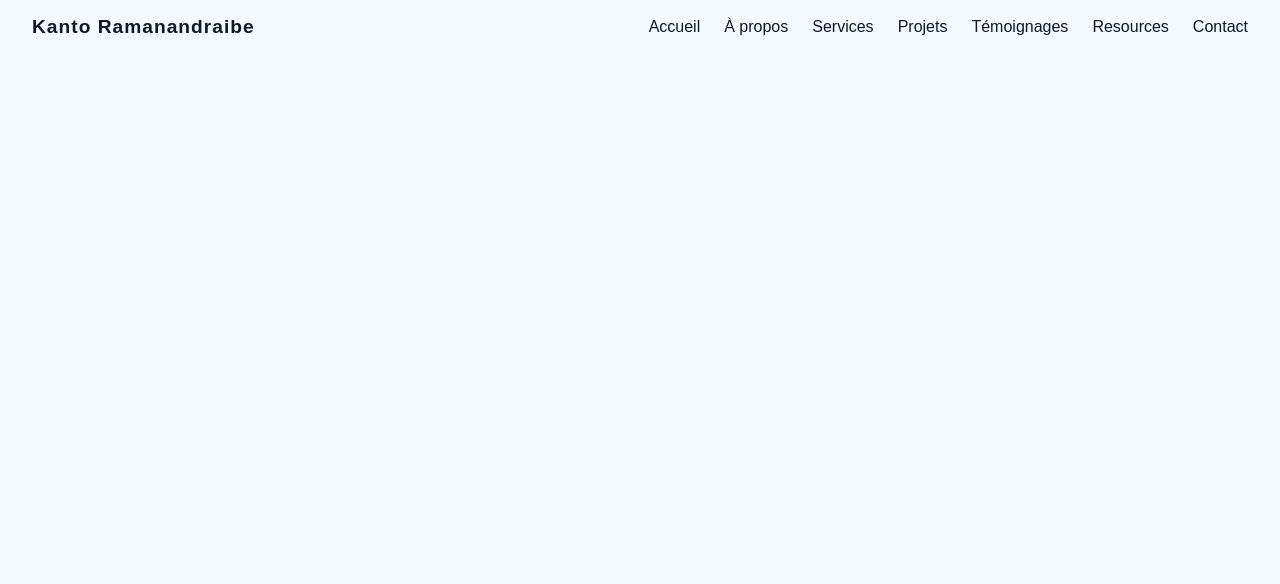
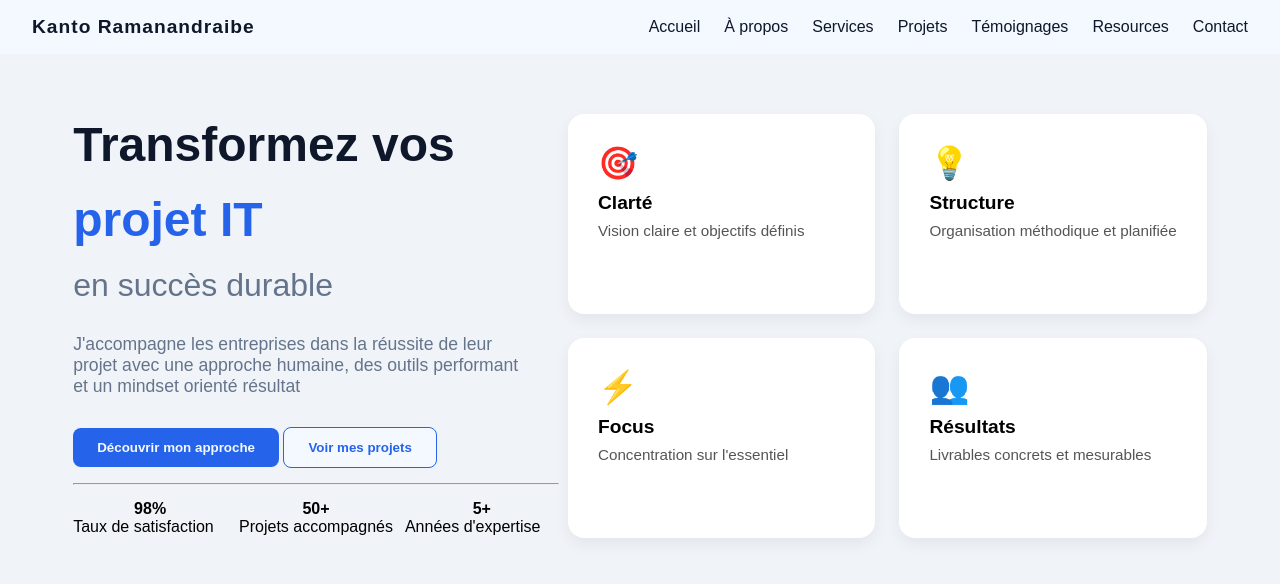
Before and after one commit to Woutnak/Portefolio2.0, a plain HTML site: page index.html in a window 1280 px wide. Drawn offline with Linux system fonts and the light colour scheme.

Commit message:
add hero section

```diff
--- a/index.html
+++ b/index.html
@@ -10,18 +10,74 @@
     <nav id="Navbar">
        <p class="logo">Kanto Ramanandraibe</p>
        <ul class="nav-links">
-        <li><a href="#">Accueil </a></li>
-        <li><a href="#">À propos </a></li>
-        <li><a href="#">Services </a></li>
-        <li><a href="#">Projets </a></li>
-        <li><a href="#">Témoignages </a></li>
-        <li><a href="#">Resources </a></li>
-        <li><a href="#">Contact </a></li>
+        <li><a href="#Heropage">Accueil </a></li>
+        <li><a href="#Apropos">À propos </a></li>
+        <li><a href="#Services">Services </a></li>
+        <li><a href="#Projets">Projets </a></li>
+        <li><a href="#Temoignage">Témoignages </a></li>
+        <li><a href="#Ressources">Resources </a></li>
+        <li><a href="#Contact">Contact </a></li>
        </ul>
     </nav>
 
     <section id="Heropage">
+      <div class="item-text">
+          <h1 class="hero-tille-1">Transformez vos</h1>
+          <h1 class="hero-tille-2">projet IT</h1>
+          <h2 class="hero-tille-3">en succès durable</h2>
+          <p class="subtitle">J'accompagne les entreprises dans la réussite de leur projet avec une approche humaine, des outils performant et un mindset orienté résultat</p>
+          <div class="item-button">
+            <button class="btn-approche"> <a href="">Découvrir mon approche</a></button>
+            <button class="btn-projet"><a href="#Projets">Voir mes projets</a></button>
+          </div>
+          <hr>
+          <div class="little-card">
+            <div class="item">
+                <h4>98%</h4>
+                <p>Taux de satisfaction </p>
+            </div>
+            <div class="item">
+                <h4>50+ </h4>
+                <p> Projets accompagnés</p>
+            </div>
+            <div class="item">
+                <h4> 5+ </h4>
+                <p>Années d'expertise</p>
+            </div>
+          </div>
+
+        </div>
+
+      <div class="cards-grid">
+      <div class="card blue">
+        <div class="icon">🎯</div>
+        <h3>Clarté</h3>
+        <p>Vision claire et objectifs définis</p>
+      </div>
+      <div class="card green">
+        <div class="icon">💡</div>
+        <h3>Structure</h3>
+        <p>Organisation méthodique et planifiée</p>
+      </div>
+      <div class="card purple">
+        <div class="icon">⚡</div>
+        <h3>Focus</h3>
+        <p>Concentration sur l'essentiel</p>
+      </div>
+      <div class="card orange">
+        <div class="icon">👥</div>
+        <h3>Résultats</h3>
+        <p>Livrables concrets et mesurables</p>
+      </div>
+    </div>
 
     </section>
+
+    <section id="Apropos"></section>
+    <section id="Services"></section>
+    <section id="Projets"></section>
+    <section id="Temoignages"></section>
+    <section id="Ressources"></section>
+    <section id="Contact"></section>
 </body>
 </html>
--- a/styles/style.css
+++ b/styles/style.css
@@ -14,6 +14,13 @@
   --color-primary-blue: #2563eb;     /* blue-600 - couleur de marque */
   --color-hover-blue: #1d4ed8;       /* blue-700 - hover */
   --color-light-blue: #eff6ff;       /* blue-50 - background subtil */
+
+
+/* Couleurs spécifiques */
+--blue: #306eff;
+--green: #00b87c;
+--purple: #a259ff;
+--orange: #ff7a00;
 }
 
 
@@ -22,12 +29,16 @@ body{
     font-family: sans-serif;
 }
 
+a {
+  text-decoration: none;
+}
+
 #Navbar {
   display: flex;
   justify-content: space-between;
   align-items: center;
   padding: 1rem 2rem;
-  background-color: #f4f9ff;
+  background-color: transparent;
   position: sticky;
   top: 0;
   }
@@ -54,3 +65,111 @@ body{
 #Navbar .nav-links a:hover {
   color: var(--color-hover-blue);
 }
+
+/*------------------*/
+#Heropage{
+  display: flex;
+  justify-content:space-evenly;
+  align-items: center;
+  background-color: #f0f4f9;
+  padding: 60px 5%;
+  margin: 0 auto;
+}
+
+.item-text h1{
+  font-size: 3rem;
+  font-weight: 800;
+  margin-bottom: 20px;
+
+}
+
+.hero-tille-1{
+  color: var(--color-dark-gray);
+}
+
+.hero-tille-2{
+  color: var(--color-primary-blue);
+}
+
+.hero-tille-3{
+  font-weight: 400;
+  font-size: 2rem;
+  color: var(--color-medium-gray);
+  margin-bottom: 30px;
+
+}
+
+.subtitle{
+  width: 450px;
+  margin-bottom: 30px;
+  font-size: 1.1rem;
+  color: var(--color-medium-gray);
+
+}
+
+button{
+  border: none;
+  padding: 12px 24px;
+  text-decoration: none;
+  font-weight: 600;
+  border-radius: 8px;
+  margin-bottom: 15px;
+}
+
+.btn-approche{
+  background: var(--color-primary-blue);
+}
+
+.btn-approche a{
+  color: #f4f9ff;
+}
+
+.btn-projet{
+  background-color: #f4f9ff;
+  border: 1px solid var(--color-primary-blue);
+}
+.btn-projet a{
+color:var(--color-primary-blue);
+}
+
+.cards-grid {
+  display: grid;
+  grid-template-columns: repeat(2, 1fr);
+  gap: 24px;
+}
+
+.card {
+  background: white;
+  border-radius: 16px;
+  padding: 30px;
+  height: 200px;
+  box-shadow: 0 6px 15px rgba(0,0,0,0.06);
+}
+
+.card .icon {
+  font-size: 2rem;
+  margin-bottom: 10px;
+}
+
+.card h3 {
+  font-size: 1.2rem;
+  margin-bottom: 8px;
+}
+
+.card p {
+  font-size: 0.95rem;
+  color: #555;
+}
+.little-card{
+  margin-top: 15px;
+  display: grid;
+  grid-template-columns: repeat(3,1fr);
+  gap: 12px;
+}
+
+.little-card .item h4{
+  text-align: center;
+}
+.little-card:hover{
+  background-color: #FFFF;
+}
```
